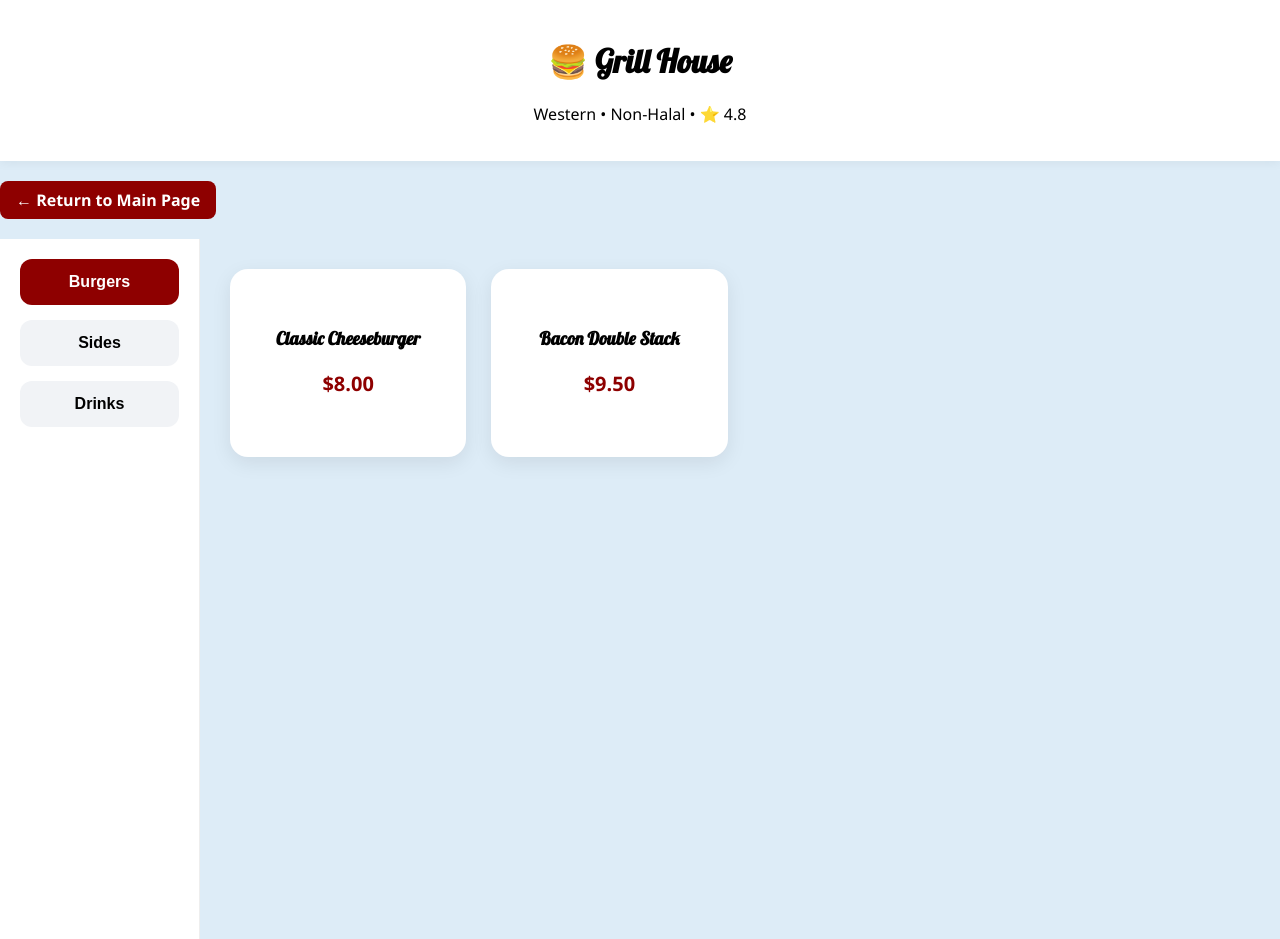
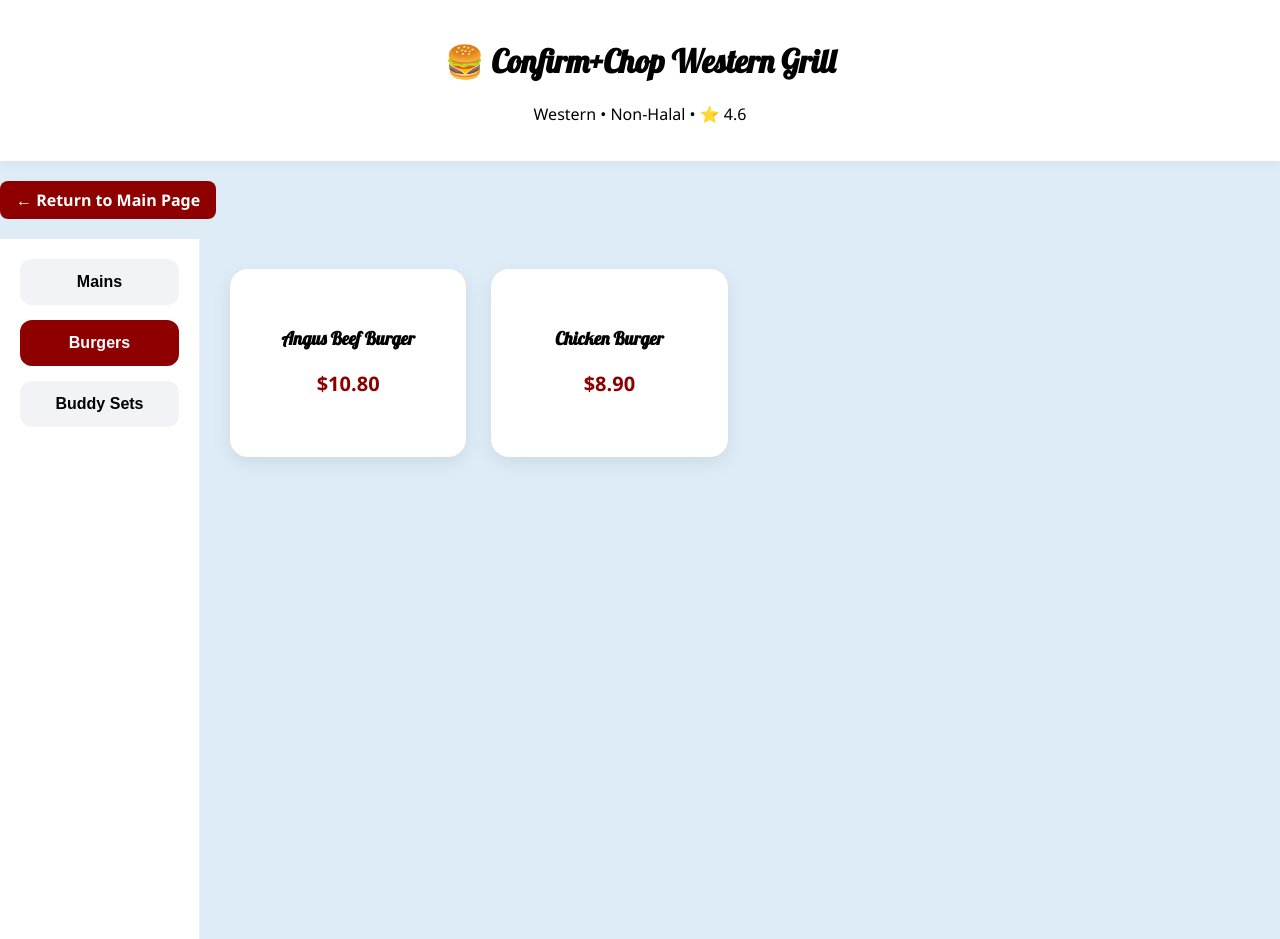
Before and after one commit to sshrisamyuktha-cyber/HawkerGo, a plain HTML site: page menu-western.html in a window 1280 px wide. Both pictures are taken after a click on the button "Burgers". Drawn offline with Linux system fonts and the light colour scheme; a web font is replaced by a local one.

Commit message:
Replace Grill House Menu with Confirm Chop Western Grill

```diff
--- a/menu-western.html
+++ b/menu-western.html
@@ -3,59 +3,48 @@
 <head>
 <meta charset="UTF-8" />
 <meta name="viewport" content="width=device-width, initial-scale=1" />
-<title>Grill House Menu</title>
+<title>Confirm+Chop Western Grill</title>
 <link rel="stylesheet" href="menu.css" />
-<link href="https://fonts.googleapis.com/css2?family=Lobster&family=Segoe+UI:wght@400;600&display=swap" rel="stylesheet">
+<link href="https://fonts.googleapis.com/css2?family=Lobster&display=swap" rel="stylesheet">
 </head>
 <body>
 <header class="menu-header">
-  <h1>🍔 Grill House</h1>
-  <p>Western • Non-Halal • ⭐ 4.8</p>
+  <h1>🍔 Confirm+Chop Western Grill</h1>
+  <p>Western • Non-Halal • ⭐ 4.6</p>
 </header>
+
 <div style="margin: 20px 0;">
   <a href="index.html" class="return-button">← Return to Main Page</a>
 </div>
 
 <div class="menu-container">
   <aside class="categories">
-    <button class="active" onclick="showCategory('burgers')">Burgers</button>
-    <button onclick="showCategory('sides')">Sides</button>
-    <button onclick="showCategory('drinks')">Drinks</button>
+    <button class="active" onclick="showCategory('mains')">Mains</button>
+    <button onclick="showCategory('burgers')">Burgers</button>
+    <button onclick="showCategory('buddy')">Buddy Sets</button>
   </aside>
 
   <section class="food-grid">
-    <div class="category burgers">
-      <div class="food-card">
-        <h3>Classic Cheeseburger</h3>
-        <p>$8.00</p>
-      </div>
-      <div class="food-card">
-        <h3>Bacon Double Stack</h3>
-        <p>$9.50</p>
-      </div>
+
+    <div class="category mains">
+      <div class="food-card"><h3>Fish and Chips Set</h3><p>$11.20</p></div>
+      <div class="food-card"><h3>Fried Chicken Cutlet with Fries</h3><p>$11.20</p></div>
+      <div class="food-card"><h3>Grilled Dory Fish with Fries</h3><p>$11.20</p></div>
+      <div class="food-card"><h3>Grilled Sausages with Fried Rice</h3><p>$11.20</p></div>
+      <div class="food-card"><h3>Battered Fried Fish with Pasta</h3><p>$11.20</p></div>
+      <div class="food-card"><h3>Grilled Chicken Chop with Pasta</h3><p>$11.20</p></div>
     </div>
 
-    <div class="category sides hidden">
-      <div class="food-card">
-        <h3>French Fries</h3>
-        <p>$3.00</p>
-      </div>
-      <div class="food-card">
-        <h3>Onion Rings</h3>
-        <p>$3.50</p>
-      </div>
+    <div class="category burgers hidden">
+      <div class="food-card"><h3>Angus Beef Burger</h3><p>$10.80</p></div>
+      <div class="food-card"><h3>Chicken Burger</h3><p>$8.90</p></div>
     </div>
 
-    <div class="category drinks hidden">
-      <div class="food-card">
-        <h3>Cola</h3>
-        <p>$2.00</p>
-      </div>
-      <div class="food-card">
-        <h3>Milkshake</h3>
-        <p>$4.00</p>
-      </div>
+    <div class="category buddy hidden">
+      <div class="food-card"><h3>Buddy Set 1</h3><p>$26.80</p></div>
+      <div class="food-card"><h3>Buddy Set 2</h3><p>$26.80</p></div>
     </div>
+
   </section>
 </div>
 
@@ -63,7 +52,6 @@
 function showCategory(type) {
   document.querySelectorAll('.category').forEach(cat => cat.classList.add('hidden'));
   document.querySelector('.' + type).classList.remove('hidden');
-
   document.querySelectorAll('.categories button').forEach(btn => btn.classList.remove('active'));
   event.target.classList.add('active');
 }
```
